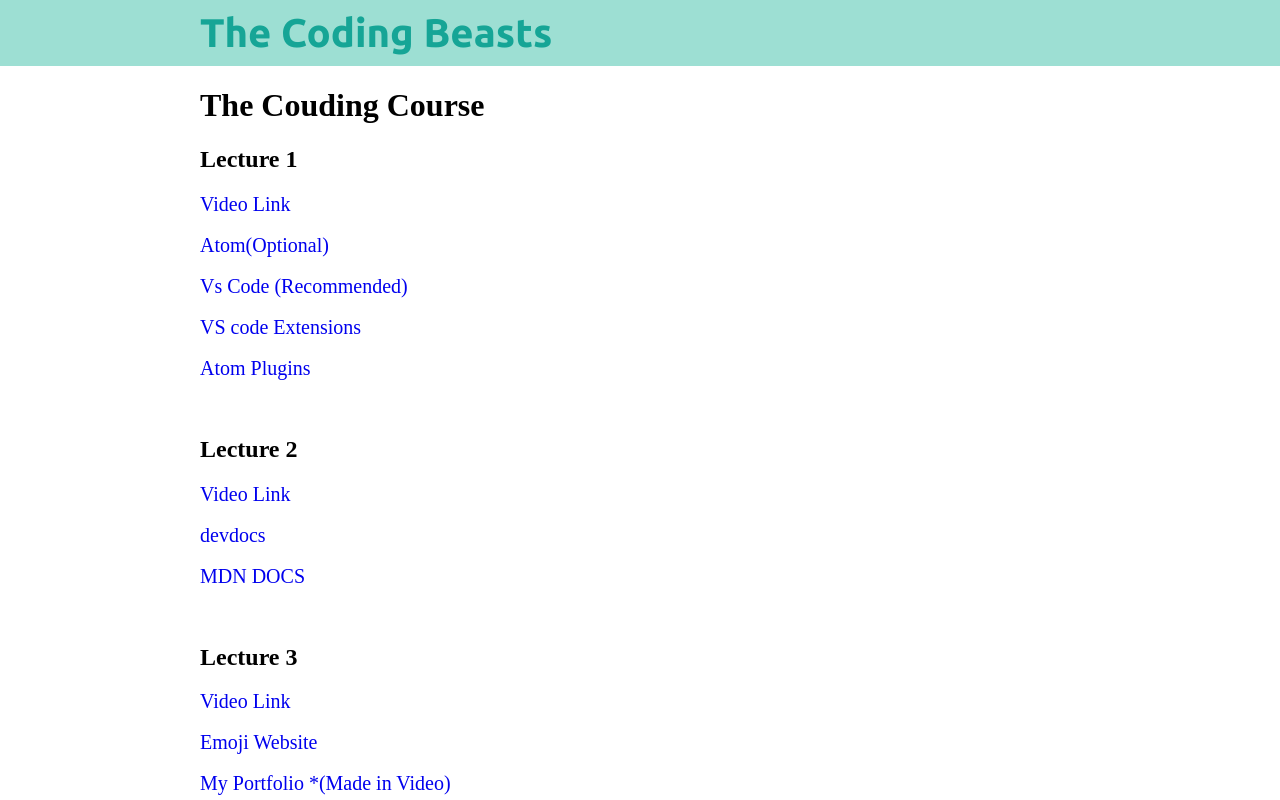
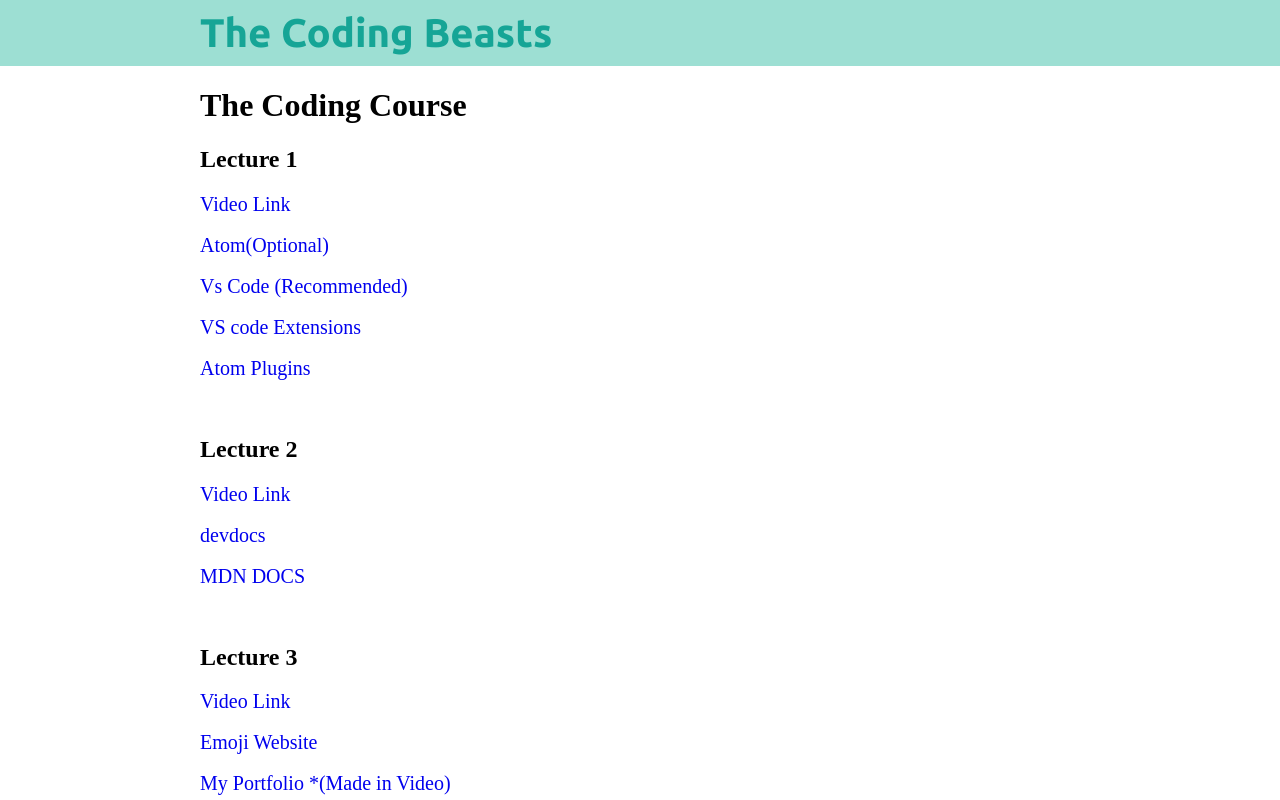
Before and after one commit to Sanyam-Ahuja/The-Coding-Beast, a plain HTML site: page index.html in a window 1280 px wide. Shown: the top 800 px of the page. Drawn offline with Linux system fonts and the light colour scheme.

Commit message:
Update index.html

```diff
--- a/index.html
+++ b/index.html
@@ -24,7 +24,7 @@
         <a id="NB" class="navbar-brand" href="">The Coding Beasts</a></nav>
         </div></section>
         <div class="l">
-      <h1> The Couding Course </h1>
+      <h1> The Coding Course </h1>
       <h2>Lecture 1 </h2>
       <a href="https://youtu.be/OFHpM7bjDJ0" target="_blank" >Video Link</a>
       <br><br>
```
